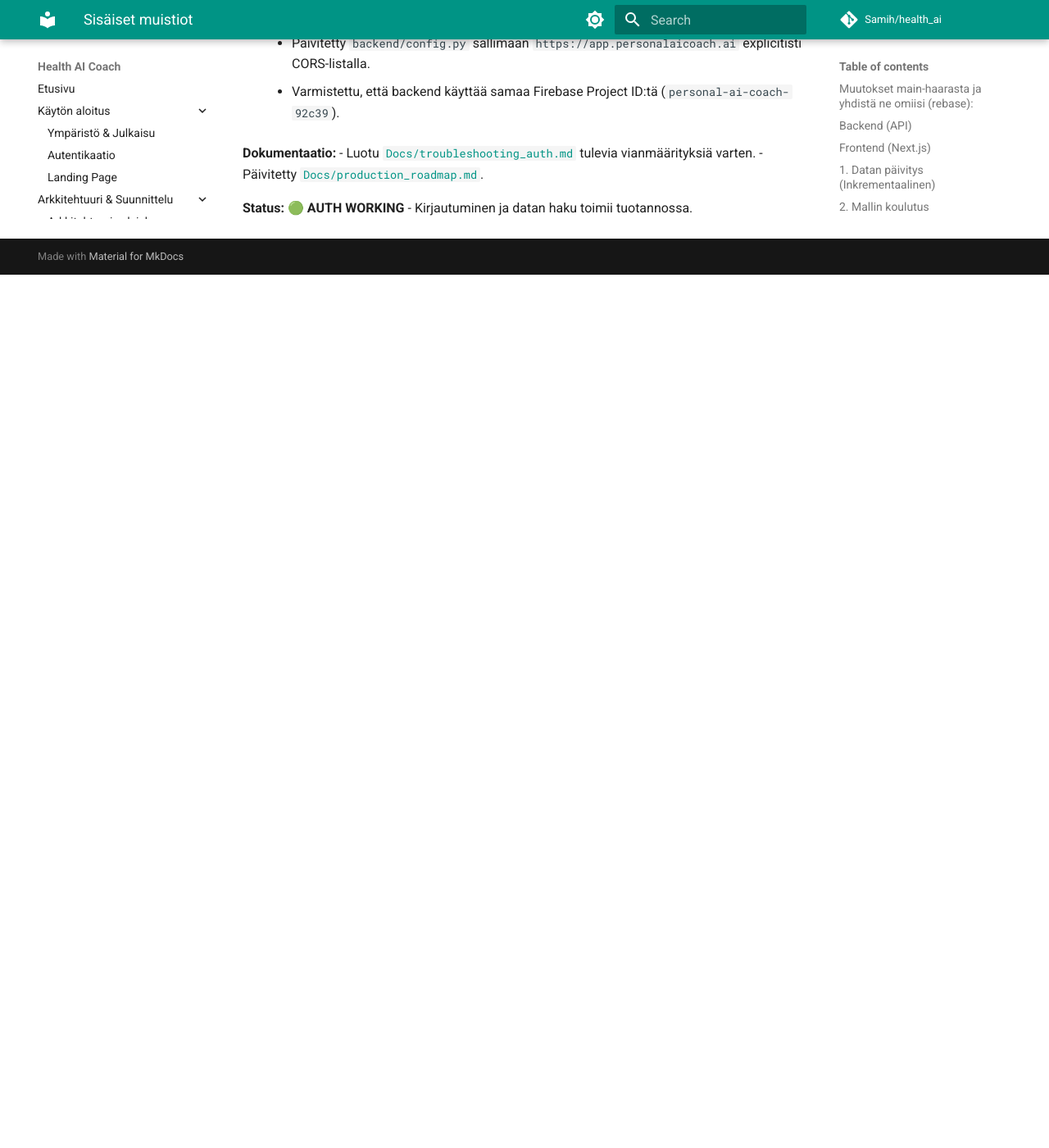
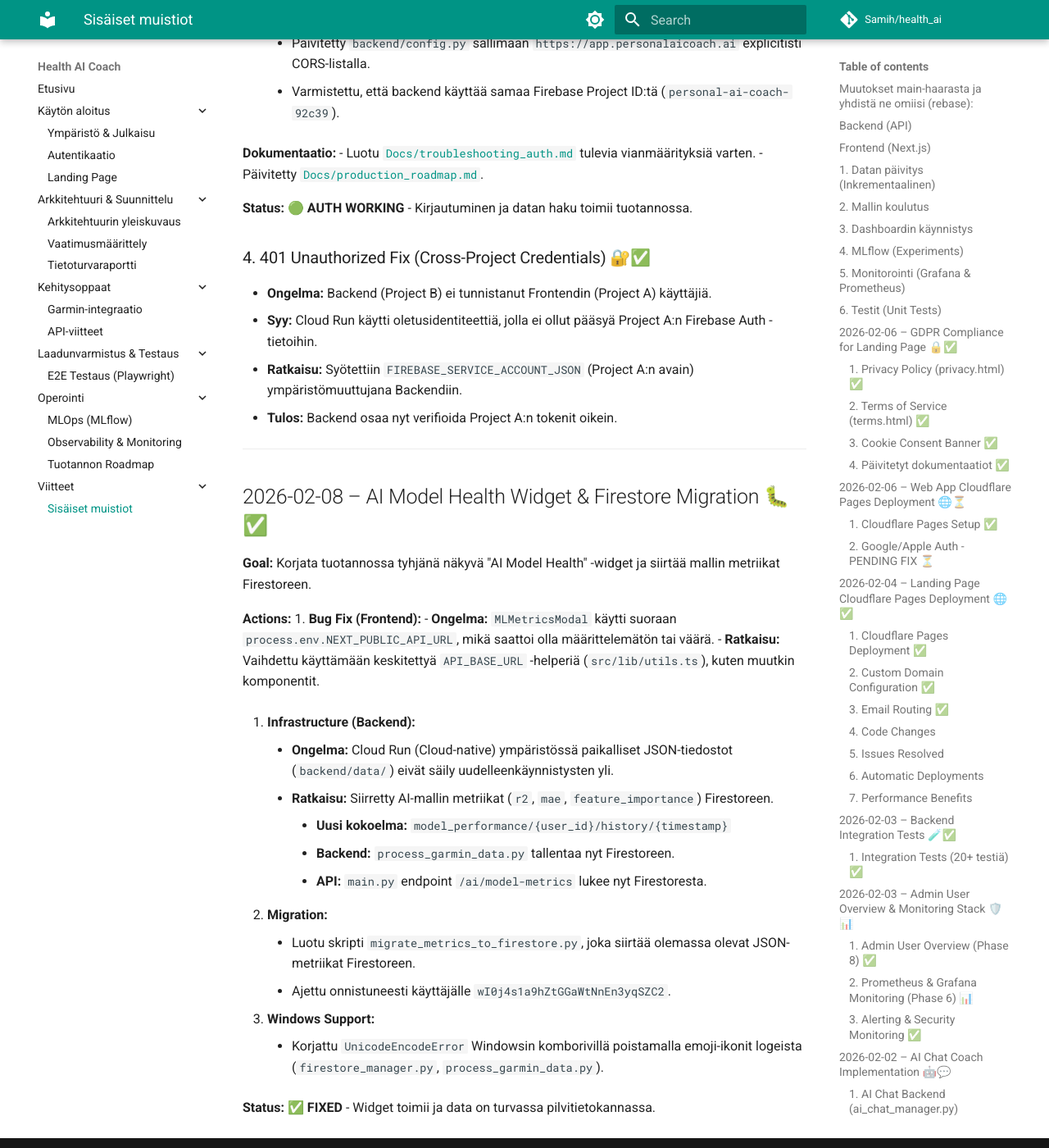
Before and after one commit to Sami-Python/Health_AI, an MkDocs documentation site: the page built from Docs/sami_memo.md, in a window 1280 px wide and 1400 px high, scrolled down 44684 px. Shown: the whole window at 82% size. Built offline with MkDocs 1.6.1 and Material for MkDocs 9.7.7, drawn with Linux system fonts in a browser that asks for light colours; comment, search, counter and statistics services are not loaded; before the commit the page ends 45019 px from its top, so only the background shows below that.

Commit message:
Docs: Update architecture, API docs, roadmap and memo with Firestore metrics migration details

```diff
--- a/Docs/production_roadmap.md
+++ b/Docs/production_roadmap.md
@@ -17,7 +17,7 @@ Nykyinen DuckDB/SQLite on tiedostopohjainen ja lukittuu usealla käyttäjällä.
 - [x] **Data Isolation:** Implementoi Row-Level Security (Firestore Rules) ja `user_id` jokaiseen dokumenttiin. (Toteutettu backendiin: `firestore_manager` filtteröi aina user_id:llä) (#112)
 - [x] **Query Filtering:** Päivitä `firestore_manager.py` käyttämään `where('user_id', '==', uid)` -filtteriä kaikissa hauissa. (#113)
 - [x] **Legacy Migration (CRITICAL):** Siirrä Manual Workouts, Weekly Stats, ja Readiness -logiikka DuckDB:stä Firestoreen. (DuckDB ei tue user isolationia). (#114)
-- [x] **Complete Migration (Phase 7):** DuckDB poistettu. CSV käytössä vain Garmin-historialle. (#115)
+- [x] **Complete Migration (Phase 7):** DuckDB poistettu. CSV käytössä vain Garmin-historialle. (#115) ✅ COMPLETED (Phased out CSV for metrics)
 
 ## 3. Käyttäjähallinta & Tietoturva (Security)
 - [x] **Autentikaatio:** Ota käyttöön OAuth2 / OpenID Connect (Auth0, Firebase Auth). (#116)
@@ -157,7 +157,7 @@ Streamlit on raskas tuhansille yhtäaikaisille käyttäjille.
     - [x] Visualization: Color coded R2 score (Green/Yellow/Red). (#205)
 - [x] **Refactoring & Fixes**: (#206)
     - [x] **Firestore**: Fixed deprecated `where()` warnings using `FieldFilter`. (#207)
-    - [x] **Data Integrity**: Fixed `process_garmin_data.py` saving metrics to wrong path. (#208)
+    - [x] **Data Integrity**: Fixed `process_garmin_data.py` saving metrics to wrong path. Migrated to Firestore. (#208)
 
 ---
 
@@ -416,6 +416,8 @@ Streamlit on raskas tuhansille yhtäaikaisille käyttäjille.
   - [x] OAuth redirect URIs configured in Google Cloud Console (#513)
   - [x] **Fix Google API Key issue** - "API key not valid" error (#514)
     - [x] Resolution: Rotated API Key, Updated Restrictions, Fixed Backend Config (#328)
+    - [x] **Fix 401 Unauthorized (Cross-Project Auth)** - Backend used wrong identity (#517)
+      - [x] Resolution: Injected `FIREBASE_SERVICE_ACCOUNT_JSON` as Env Var (Plan B) (#329)
   - [x] Test Google Sign In flow (#515)
   - [ ] Test Apple Sign In flow (#516)
 
@@ -543,3 +545,26 @@ Streamlit on raskas tuhansille yhtäaikaisille käyttäjille.
 
 **Overall:** 🟢 **Multi-user ready** - Safe to deploy with current architecture.
 **Recommendation:** Implement Priority 1 items before scaling to 100+ users.
+
+
+## Phase 12: Production Verification & Onboarding (Current) 🚀
+> **Status:** 🚧 IN PROGRESS
+
+- [ ] **Garmin Connection (Production):** (#600)
+    - [ ] Input credentials in `/settings` page.
+    - [ ] Verify `garmin_connect` login flow in backend logs.
+    - [ ] Verify token storage in Firestore (Encrypted).
+
+- [ ] **Data Verification:** (#601)
+    - [ ] Verify `fetch_garmin_data` job execution.
+    - [ ] Check Dashboard charts (Recovery, Load, Sleep) for real data.
+    - [ ] Verify AI Coach insights generation.
+
+- [ ] **Cleanup & Hardening:** (#602)
+    - [ ] Remove temporary debug logging from `auth_middleware.py` (Exception details).
+    - [ ] Verify no sensitive ENV vars are leaking in logs.
+
+### 12.1 UX Improvements (Planned)
+- [ ] **Garmin Connect Widget:** (#603)
+    - [ ] Show a "Connect Garmin" popup/banner on Dashboard if credentials are missing.
+    - [ ] Guide user to `/settings` directly.
--- a/Docs/sami_memo.md
+++ b/Docs/sami_memo.md
@@ -1776,3 +1776,36 @@ Ratkaistiin sitkeät autentikaatio-ongelmat tuotantoympäristössä (`app.person
 - Päivitetty [`Docs/production_roadmap.md`](file:///c:/Users/samih/code/health_ai/Docs/production_roadmap.md).
 
 **Status:** 🟢 **AUTH WORKING** - Kirjautuminen ja datan haku toimii tuotannossa.
+
+### 4. 401 Unauthorized Fix (Cross-Project Credentials) 🔐✅
+- **Ongelma:** Backend (Project B) ei tunnistanut Frontendin (Project A) käyttäjiä.
+- **Syy:** Cloud Run käytti oletusidentiteettiä, jolla ei ollut pääsyä Project A:n Firebase Auth -tietoihin.
+- **Ratkaisu:** Syötettiin `FIREBASE_SERVICE_ACCOUNT_JSON` (Project A:n avain) ympäristömuuttujana Backendiin.
+- **Tulos:** Backend osaa nyt verifioida Project A:n tokenit oikein.
+
+
+---
+## 2026-02-08 – AI Model Health Widget & Firestore Migration 🐛✅
+
+**Goal:** Korjata tuotannossa tyhjänä näkyvä "AI Model Health" -widget ja siirtää mallin metriikat Firestoreen.
+
+**Actions:**
+1.  **Bug Fix (Frontend):**
+    - **Ongelma:** `MLMetricsModal` käytti suoraan `process.env.NEXT_PUBLIC_API_URL`, mikä saattoi olla määrittelemätön tai väärä.
+    - **Ratkaisu:** Vaihdettu käyttämään keskitettyä `API_BASE_URL` -helperiä (`src/lib/utils.ts`), kuten muutkin komponentit.
+
+2.  **Infrastructure (Backend):**
+    - **Ongelma:** Cloud Run (Cloud-native) ympäristössä paikalliset JSON-tiedostot (`backend/data/`) eivät säily uudelleenkäynnistysten yli.
+    - **Ratkaisu:** Siirretty AI-mallin metriikat (`r2`, `mae`, `feature_importance`) Firestoreen.
+        - **Uusi kokoelma:** `model_performance/{user_id}/history/{timestamp}`
+        - **Backend:** `process_garmin_data.py` tallentaa nyt Firestoreen.
+        - **API:** `main.py` endpoint `/ai/model-metrics` lukee nyt Firestoresta.
+
+3.  **Migration:**
+    - Luotu skripti `migrate_metrics_to_firestore.py`, joka siirtää olemassa olevat JSON-metriikat Firestoreen.
+    - Ajettu onnistuneesti käyttäjälle `wI0j4s1a9hZtGGaWtNnEn3yqSZC2`.
+
+4.  **Windows Support:**
+    - Korjattu `UnicodeEncodeError` Windowsin komborivillä poistamalla emoji-ikonit logeista (`firestore_manager.py`, `process_garmin_data.py`).
+
+**Status:** ✅ **FIXED** - Widget toimii ja data on turvassa pilvitietokannassa.
```
Also changed, not shown: Docs/API.md (+22 -0 lines), Docs/arkkitehtuuri.md (+2 -4 lines).
